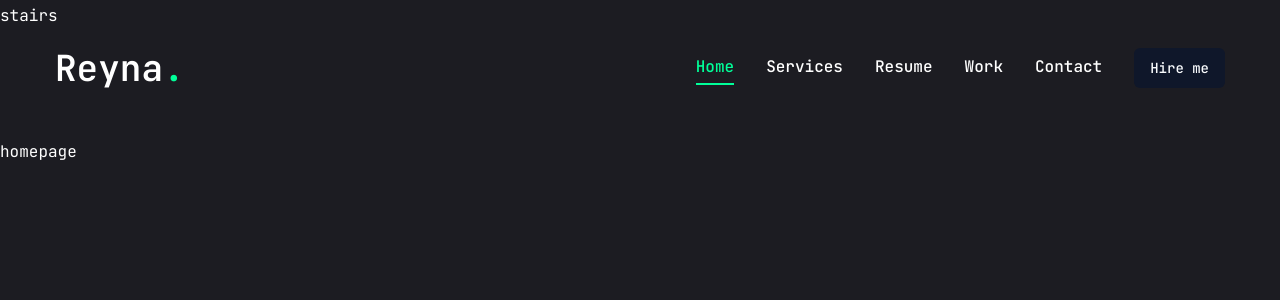
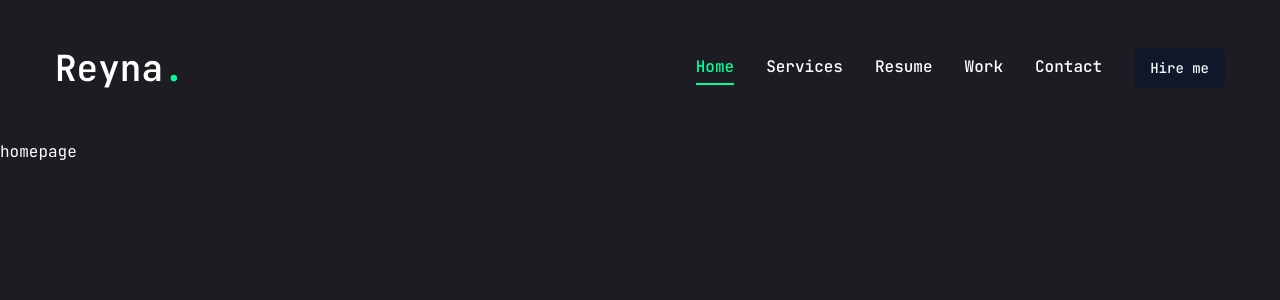
Before and after one commit to reynaroma/reyna-portfolio, a Next.js app: page / in a window 1280 px wide. Shown: the top 300 px of the page. Built offline with nearby package versions, Linux system fonts and the light colour scheme.

Commit message:
Add a new component for Stairs and import it

```diff
--- a/components/StairTransition.jsx
+++ b/components/StairTransition.jsx
@@ -2,6 +2,9 @@
 
 import { AnimatePresence, motion } from "framer-motion";
 import { usePathname } from "next/navigation";
+
+// components
+import Stairs from "./Stairs";
 
 function StairTransition() {
   const pathName = usePathname();
@@ -11,7 +14,7 @@ function StairTransition() {
       <AnimatePresence mode="wait">
         <div key={pathName}>
           <div className="h-screen w-screen fixed top-0 left-0 right-0 pointer-events-none z-40 flex">
-            stairs
+            <Stairs />
           </div>
         </div>
       </AnimatePresence>
--- /dev/null
+++ b/components/Stairs.jsx
@@ -0,0 +1,10 @@
+
+function Stairs() {
+  return (
+    <div>
+
+    </div>
+  )
+}
+
+export default Stairs
```
